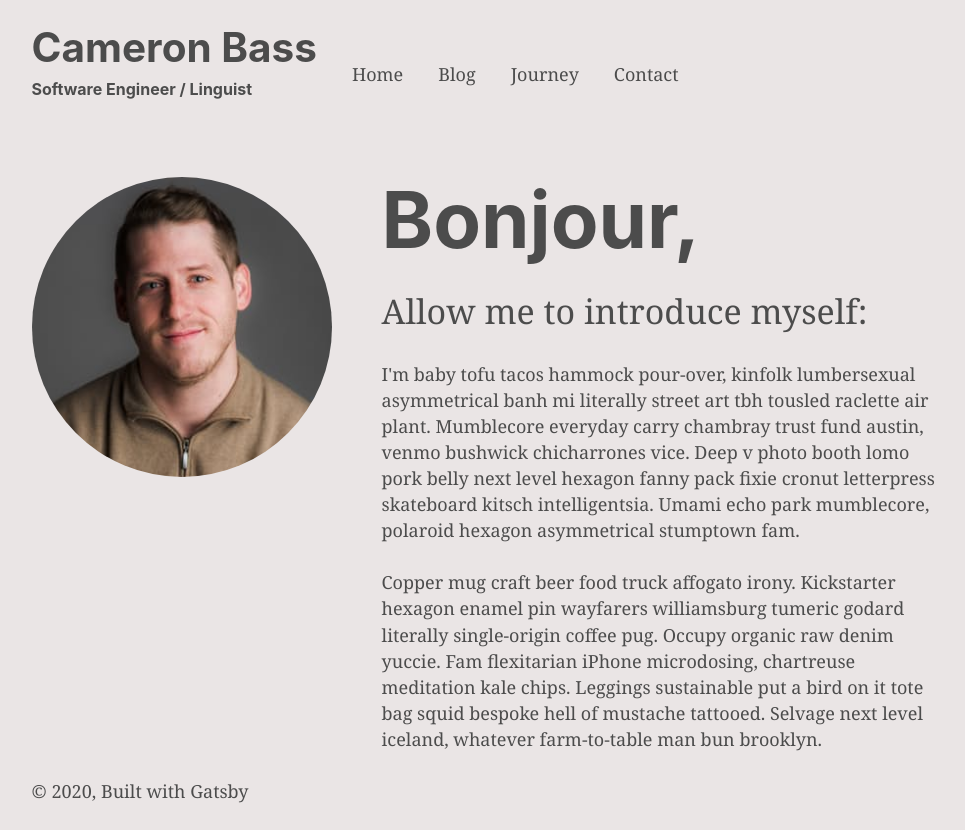
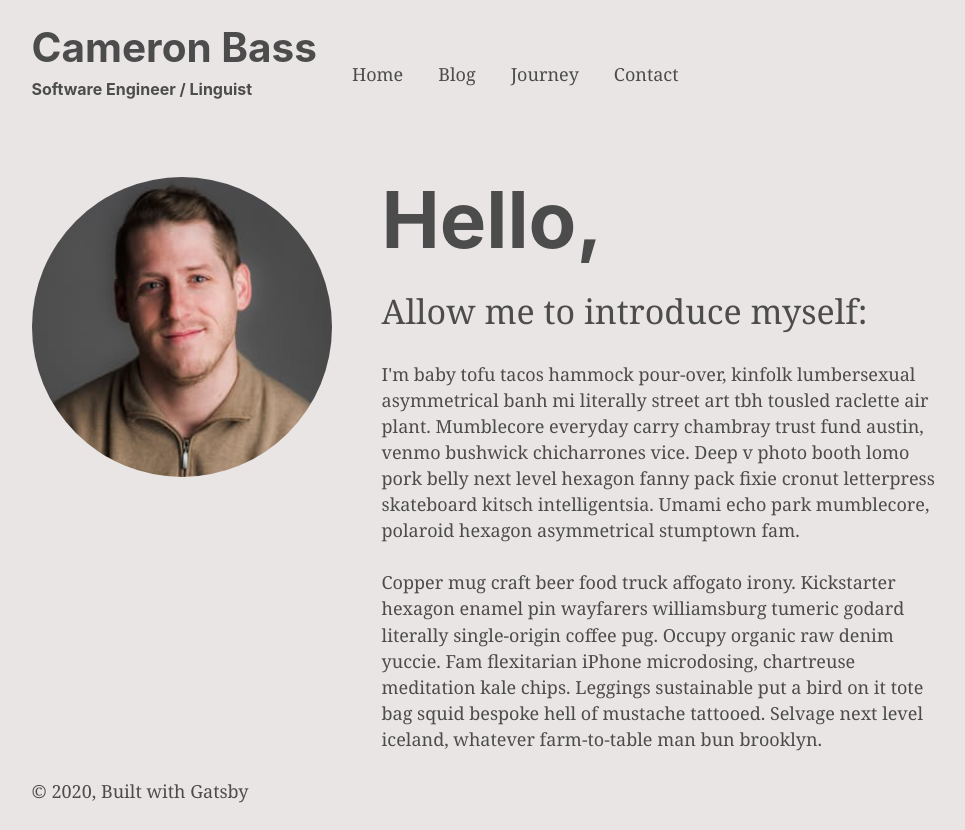
Before and after one commit to cameronbass/me, a Gatsby site: page / in a window 1280 px wide. Shown: the whole page, without its empty margins (148-1113 px from the left). Built offline with nearby package versions, Linux system fonts and the light colour scheme; Gatsby itself is replaced by a stand-in of ours.

Commit message:
Change Greeting.

```diff
--- a/src/pages/index.js
+++ b/src/pages/index.js
@@ -20,7 +20,7 @@ const IndexPage = () => (
       <h1 style={{
         fontSize: `78px`
       }}>
-       Bonjour,
+       Hello,
       </h1>
       <p style={{
         fontSize: `34px`,
```
